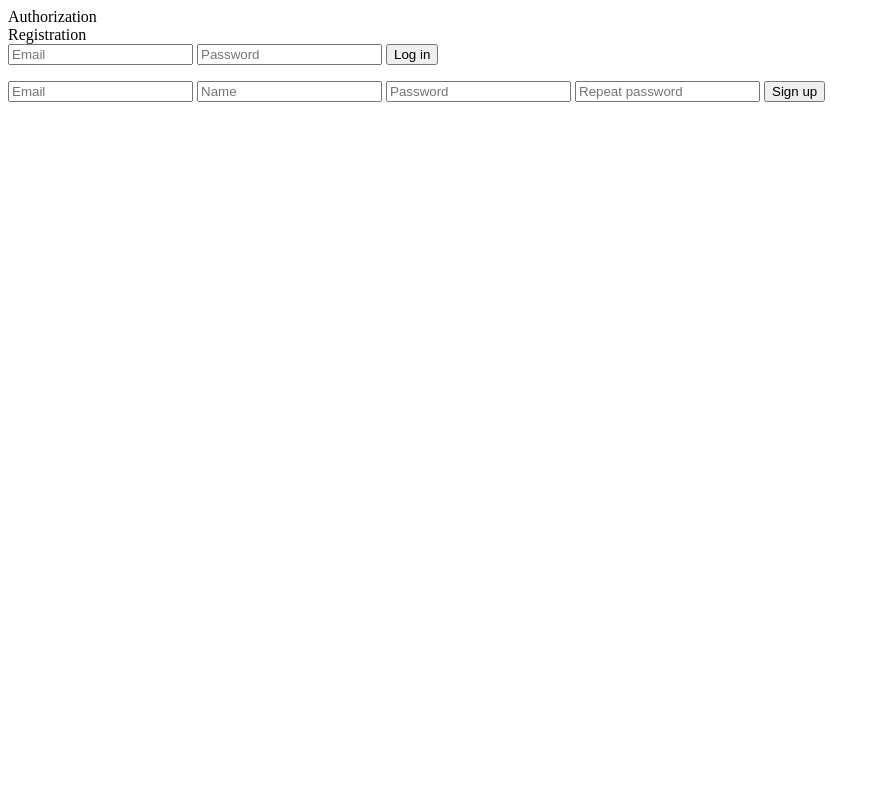
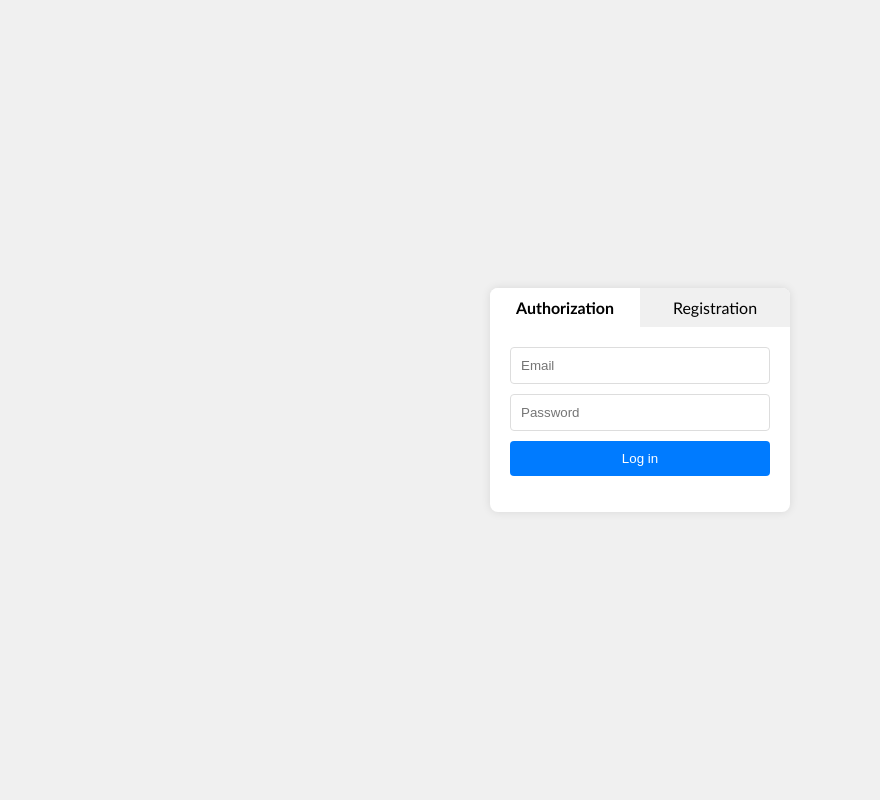
Before and after one commit to maks5s/Chat-App, a Python web app: template app/templates/auth.html in a window 1280 px wide. Shown: the whole page, without its empty margins (0-880 px from the left). Run offline with Jinja, Linux system fonts and the light colour scheme; the template is opened without the code that fills it, so the values that code supplies are empty.

Commit message:
Created auth.css

```diff
--- /dev/null
+++ b/app/static/styles/auth.css
@@ -0,0 +1,71 @@
+body {
+    font-family: 'Trebuchet MS', sans-serif;
+    background-color: #f0f0f0;
+    display: flex;
+    justify-content: center;
+    align-items: center;
+    height: 100vh;
+    margin: 0;
+}
+
+.container {
+    background-color: white;
+    border-radius: 8px;
+    box-shadow: 0 0 10px rgba(0, 0, 0, 0.1);
+    overflow: hidden;
+    width: 300px;
+}
+
+.tabs {
+    display: flex;
+}
+
+.tab {
+    flex: 1;
+    text-align: center;
+    padding: 10px;
+    background-color: #f0f0f0;
+    cursor: pointer;
+    transition: background-color 0.3s;
+}
+
+.tab.active {
+    background-color: white;
+    font-weight: bold;
+}
+
+.content {
+    padding: 20px;
+}
+
+.form {
+    display: none;
+}
+
+.form.active {
+    display: block;
+}
+
+input {
+    width: 100%;
+    padding: 10px;
+    margin-bottom: 10px;
+    border: 1px solid #ddd;
+    border-radius: 4px;
+    box-sizing: border-box;
+}
+
+button {
+    width: 100%;
+    padding: 10px;
+    background-color: #007bff;
+    color: white;
+    border: none;
+    border-radius: 4px;
+    cursor: pointer;
+    transition: background-color 0.3s;
+}
+
+button:hover {
+    background-color: #0056b3;
+}
--- a/app/templates/auth.html
+++ b/app/templates/auth.html
@@ -3,6 +3,7 @@
     <meta charset="UTF-8">
     <meta name="viewport" content="width=device-width, initial-scale=1.0">
     <title>Chat Auth</title>
+    <link rel="stylesheet" type="text/css" href="{{ url_for('static', path='styles/auth.css') }}">
 </head>
 <body>
     <div class="container">
```
